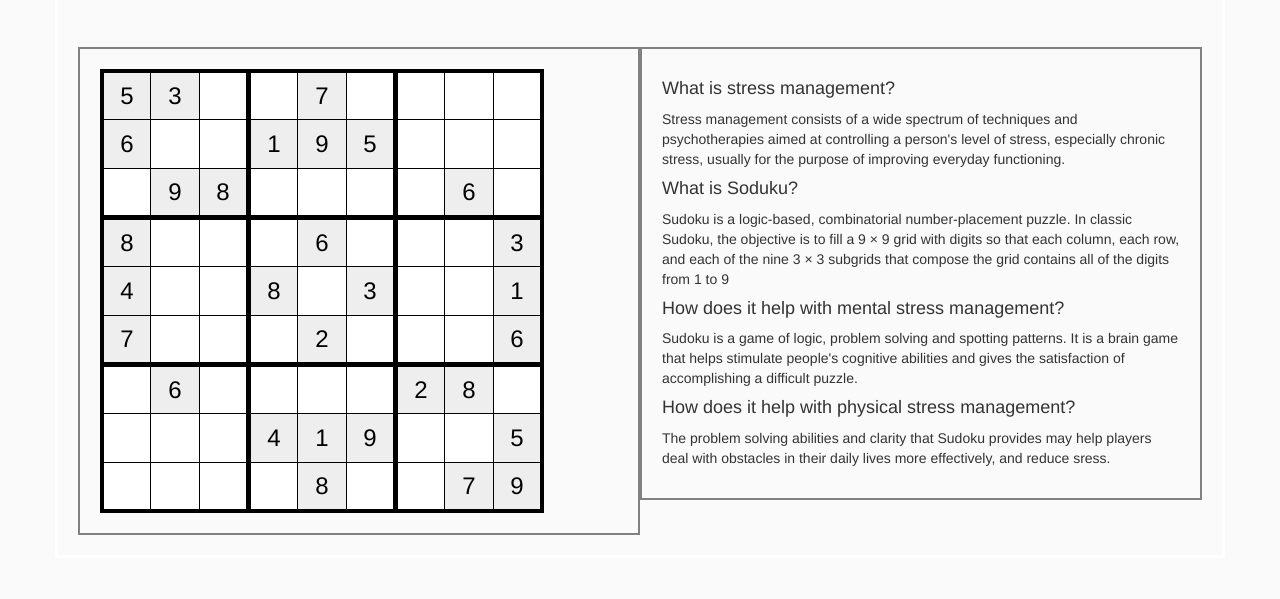
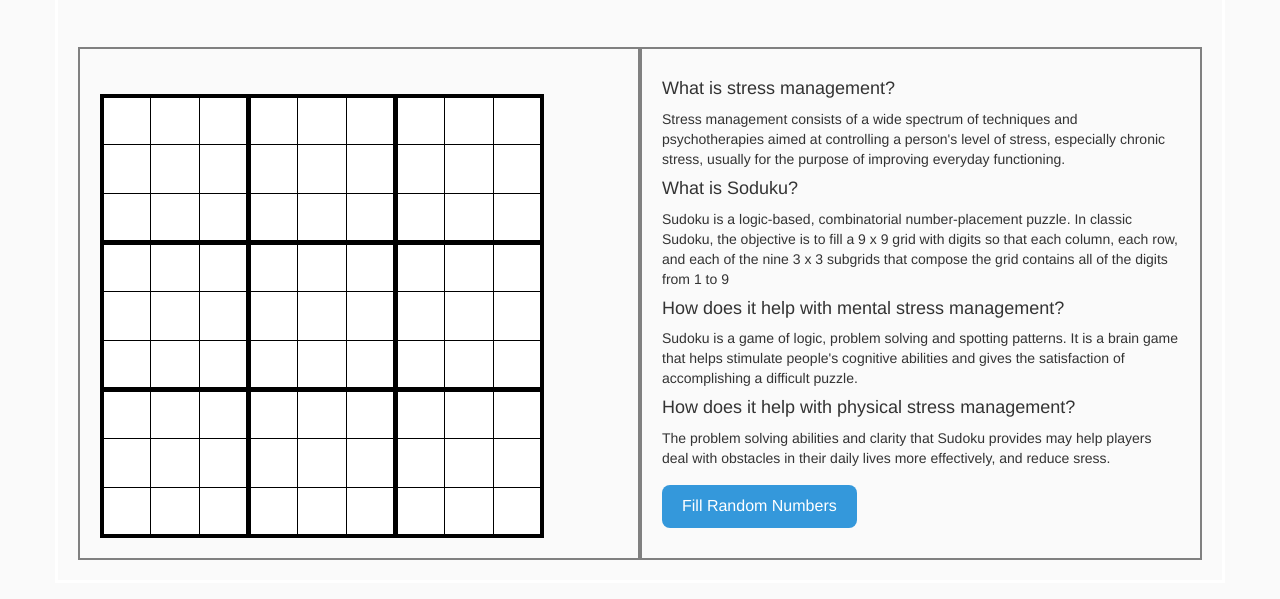
Before and after one commit to RZJournal/Sodoku, a plain HTML site: page index.html in a window 1280 px wide. Shown: the part 101-700 px from the top of the page. Drawn offline with nearby package versions, Linux system fonts and the light colour scheme.

Commit message:
commit 1

```diff
--- a/index.html
+++ b/index.html
@@ -9,6 +9,74 @@
 
     <link href="https://maxcdn.bootstrapcdn.com/bootstrap/3.3.6/css/bootstrap.min.css" rel="stylesheet">
     <link href="styles.css" rel="stylesheet">
+    <script>
+      function fillRandomNumbers() {
+        for (let i = 0; i < 81; i++) {
+          const cell = document.getElementById(`cell-${i}`);
+          cell.value = "";
+          cell.classList.remove("random-number");
+        }
+        for (let i = 0; i < 30; i++) {
+          const randomIndex = Math.floor(Math.random() * 81);
+          const cell = document.getElementById(`cell-${randomIndex}`);
+          const randomNumber = Math.floor(Math.random() * 9) + 1;
+          cell.value = randomNumber;
+          cell.classList.add("random-number");
+        }
+      }
+
+      function checkWin() {
+        for (let i = 0; i < 81; i++) {
+          const cell = document.getElementById(`cell-${i}`);
+          if (cell.value === "") {
+            return false;
+          }
+        }
+
+        for (let i = 0; i < 9; i++) {
+          const row = [];
+          const col = [];
+          const grid = [];
+          for (let j = 0; j < 9; j++) {
+            row.push(document.getElementById(`cell-${i * 9 + j}`).value);
+            col.push(document.getElementById(`cell-${j * 9 + i}`).value);
+            grid.push(
+              document.getElementById(`cell-${Math.floor(i / 3) * 27 + (i % 3) * 3 + Math.floor(j / 3) * 9 + (j % 3)}`).value
+            );
+          }
+          if (!isValidSet(row) || !isValidSet(col) || !isValidSet(grid)) {
+            return false;
+          }
+        }
+
+        alert("Congratulations! You've solved the Sudoku puzzle!");
+        return true;
+      }
+
+      function isValidSet(set) {
+        const uniqueValues = new Set(set);
+        uniqueValues.delete("");
+        return uniqueValues.size === set.length;
+      }
+
+
+      function onCellInput(event) {
+        const cell = event.target;
+        const inputValue = parseInt(cell.value);
+        if (isNaN(inputValue) || inputValue < 1 || inputValue > 9) {
+          alert("Invalid input. Please enter a number from 1 to 9.");
+          cell.value = "";
+        } else {
+          if (checkWin()) {
+
+          }
+        }
+      }
+    </script>
+  </head>
+  <body>
+  </body>
+</html>
   </head>
   <body>
 
@@ -20,12 +88,12 @@
         <table id="grid">
 
             <tr>
-              <td><input id="cell-0"  type="text" value="5" disabled></td>
-              <td><input id="cell-1"  type="text" value="3" disabled></td>
+              <td><input id="cell-0"  type="text"></td>
+              <td><input id="cell-1"  type="text"></td>
               <td><input id="cell-2"  type="text"></td>
 
               <td><input id="cell-3"  type="text"></td>
-              <td><input id="cell-4"  type="text" value="7" disabled></td>
+              <td><input id="cell-4"  type="text"></td>
               <td><input id="cell-5"  type="text"></td>
 
               <td><input id="cell-6"  type="text"></td>
@@ -34,13 +102,13 @@
             </tr>
 
             <tr>
-              <td><input id="cell-9"  type="text" value="6" disabled></td>
+              <td><input id="cell-9"  type="text"></td>
               <td><input id="cell-10" type="text"></td>
               <td><input id="cell-11" type="text"></td>
 
-              <td><input id="cell-12" type="text" value="1" disabled></td>
-              <td><input id="cell-13" type="text" value="9" disabled></td>
-              <td><input id="cell-14" type="text" value="5" disabled></td>
+              <td><input id="cell-12" type="text"></td>
+              <td><input id="cell-13" type="text"></td>
+              <td><input id="cell-14" type="text"></td>
 
               <td><input id="cell-15" type="text"></td>
               <td><input id="cell-16" type="text"></td>
@@ -49,71 +117,71 @@
 
             <tr>
               <td><input id="cell-18" type="text"></td>
-              <td><input id="cell-19" type="text" value="9" disabled></td>
-              <td><input id="cell-20" type="text" value="8" disabled></td>
+              <td><input id="cell-19" type="text"></td>
+              <td><input id="cell-20" type="text"></td>
 
               <td><input id="cell-21" type="text"></td>
               <td><input id="cell-22" type="text"></td>
               <td><input id="cell-23" type="text"></td>
 
               <td><input id="cell-24" type="text"></td>
-              <td><input id="cell-25" type="text" value="6" disabled></td>
+              <td><input id="cell-25" type="text"></td>
               <td><input id="cell-26" type="text"></td>
             </tr>
 
             <tr>
-              <td><input id="cell-27" type="text" value="8" disabled></td>
+              <td><input id="cell-27" type="text"></td>
               <td><input id="cell-28" type="text"></td>
               <td><input id="cell-29" type="text"></td>
 
               <td><input id="cell-30" type="text"></td>
-              <td><input id="cell-31" type="text" value="6" disabled></td>
+              <td><input id="cell-31" type="text"></td>
               <td><input id="cell-32" type="text"></td>
 
               <td><input id="cell-33" type="text"></td>
               <td><input id="cell-34" type="text"></td>
-              <td><input id="cell-35" type="text" value="3" disabled></td>
+              <td><input id="cell-35" type="text"></td>
             </tr>
 
             <tr>
-              <td><input id="cell-36" type="text" value="4" disabled></td>
+              <td><input id="cell-36" type="text"></td>
               <td><input id="cell-37" type="text"></td>
               <td><input id="cell-38" type="text"></td>
 
-              <td><input id="cell-39" type="text" value="8" disabled></td>
+              <td><input id="cell-39" type="text"></td>
               <td><input id="cell-40" type="text"></td>
-              <td><input id="cell-41" type="text" value="3" disabled></td>
+              <td><input id="cell-41" type="text"></td>
 
               <td><input id="cell-42" type="text"></td>
               <td><input id="cell-43" type="text"></td>
-              <td><input id="cell-44" type="text" value="1" disabled></td>
+              <td><input id="cell-44" type="text"></td>
             </tr>
 
             <tr>
-              <td><input id="cell-45" type="text" value="7" disabled></td>
+              <td><input id="cell-45" type="text" ></td>
               <td><input id="cell-46" type="text"></td>
               <td><input id="cell-47" type="text"></td>
 
               <td><input id="cell-48" type="text"></td>
-              <td><input id="cell-49" type="text" value="2" disabled></td>
+              <td><input id="cell-49" type="text"></td>
               <td><input id="cell-50" type="text"></td>
 
               <td><input id="cell-51" type="text"></td>
               <td><input id="cell-52" type="text"></td>
-              <td><input id="cell-53" type="text" value="6" disabled></td>
+              <td><input id="cell-53" type="text"></td>
             </tr>
 
             <tr>
               <td><input id="cell-54" type="text"></td>
-              <td><input id="cell-55" type="text" value="6" disabled></td>
+              <td><input id="cell-55" type="text"></td>
               <td><input id="cell-56" type="text"></td>
 
               <td><input id="cell-57" type="text"></td>
               <td><input id="cell-58" type="text"></td>
               <td><input id="cell-59" type="text"></td>
 
-              <td><input id="cell-60" type="text" value="2" disabled></td>
-              <td><input id="cell-61" type="text" value="8" disabled></td>
+              <td><input id="cell-60" type="text"></td>
+              <td><input id="cell-61" type="text"></td>
               <td><input id="cell-62" type="text"></td>
             </tr>
 
@@ -122,13 +190,13 @@
               <td><input id="cell-64" type="text"></td>
               <td><input id="cell-65" type="text"></td>
 
-              <td><input id="cell-66" type="text" value="4" disabled></td>
-              <td><input id="cell-67" type="text" value="1" disabled></td>
-              <td><input id="cell-68" type="text" value="9" disabled></td>
+              <td><input id="cell-66" type="text"></td>
+              <td><input id="cell-67" type="text"></td>
+              <td><input id="cell-68" type="text"></td>
 
               <td><input id="cell-69" type="text"></td>
               <td><input id="cell-70" type="text"></td>
-              <td><input id="cell-71" type="text" value="5" disabled></td>
+              <td><input id="cell-71" type="text"></td>
             </tr>
 
             <tr>
@@ -137,28 +205,32 @@
               <td><input id="cell-74" type="text"></td>
 
               <td><input id="cell-75" type="text"></td>
-              <td><input id="cell-76" type="text" value="8" disabled></td>
+              <td><input id="cell-76" type="text"></td>
               <td><input id="cell-77" type="text"></td>
 
               <td><input id="cell-78" type="text"></td>
-              <td><input id="cell-79" type="text" value="7" disabled></td>
-              <td><input id="cell-80" type="text" value="9" disabled></td>
+              <td><input id="cell-79" type="text"></td>
+              <td><input id="cell-80" type="text"></td>
             </tr>
-
           </table>
       </div>
       <div class="child-container">
         <h4>What is stress management?</h4>
         <p>Stress management consists of a wide spectrum of techniques and psychotherapies aimed at controlling a person's level of stress, especially chronic stress, usually for the purpose of improving everyday functioning.</p>
         <h4>What is Soduku?</h3>
-        <p>Sudoku is a logic-based, combinatorial number-placement puzzle. In classic Sudoku, the objective is to fill a 9 × 9 grid with digits so that each column, each row, and each of the nine 3 × 3 subgrids that compose the grid contains all of the digits from 1 to 9</p>
+        <p>Sudoku is a logic-based, combinatorial number-placement puzzle. In classic Sudoku, the objective is to fill a 9 x 9 grid with digits so that each column, each row, and each of the nine 3 x 3 subgrids that compose the grid contains all of the digits from 1 to 9</p>
         <h4>How does it help with mental stress management?</h4>
         <p>Sudoku is a game of logic, problem solving and spotting patterns. It is a brain game that helps stimulate people's cognitive abilities and gives the satisfaction of accomplishing a difficult puzzle. </p>
         <h4>How does it help with physical stress management?</h4>
         <p>The problem solving abilities and clarity that Sudoku provides may help players deal with obstacles in their daily lives more effectively, and reduce sress.</p>
+        <button class="button" onclick="fillRandomNumbers()">Fill Random Numbers</button>
+      </div>
     </div>
-
-    </div>
-
+    <script>
+      const cells = document.querySelectorAll('input[type="text"]');
+      cells.forEach(cell => {
+        cell.addEventListener('input', onCellInput);
+      });
+    </script>
   </body>
 </html>
--- a/styles.css
+++ b/styles.css
@@ -26,6 +26,7 @@ body {
 }
 
 table {
+  margin-top: 25px;
   border: 2px solid #000000;
 }
 
@@ -239,3 +240,28 @@ input:disabled {
 #cell-78 {
   border-left: 2px solid #000000;
 }
+
+input.random-number {
+  background-color: #cccccc;
+}
+
+
+.button {
+  background-color: #3498db;
+  border: none;
+  color: white;
+  padding: 10px 20px;
+  text-align: center;
+  text-decoration: none;
+  display: inline-block;
+  font-size: 16px;
+  margin-top: 7px;
+  margin-bottom:10px;
+  cursor: pointer;
+  border-radius: 8px;
+  transition-duration: 0.4s;
+}
+
+.button:hover {
+  background-color: #2980b9;
+}
```
